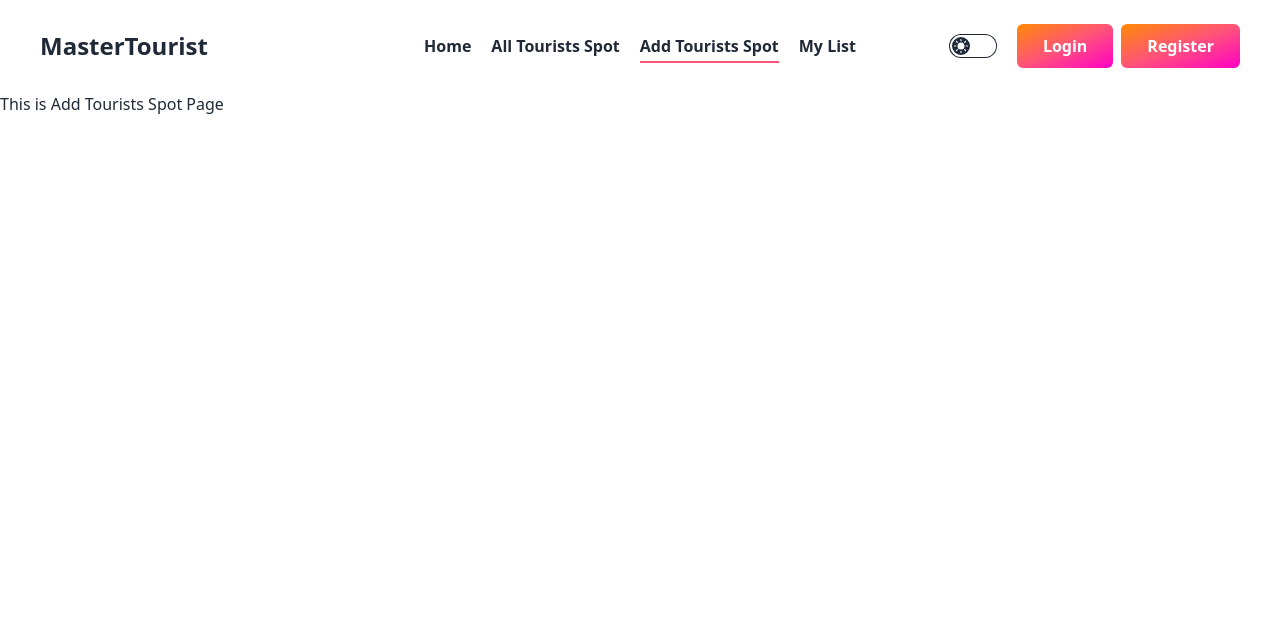
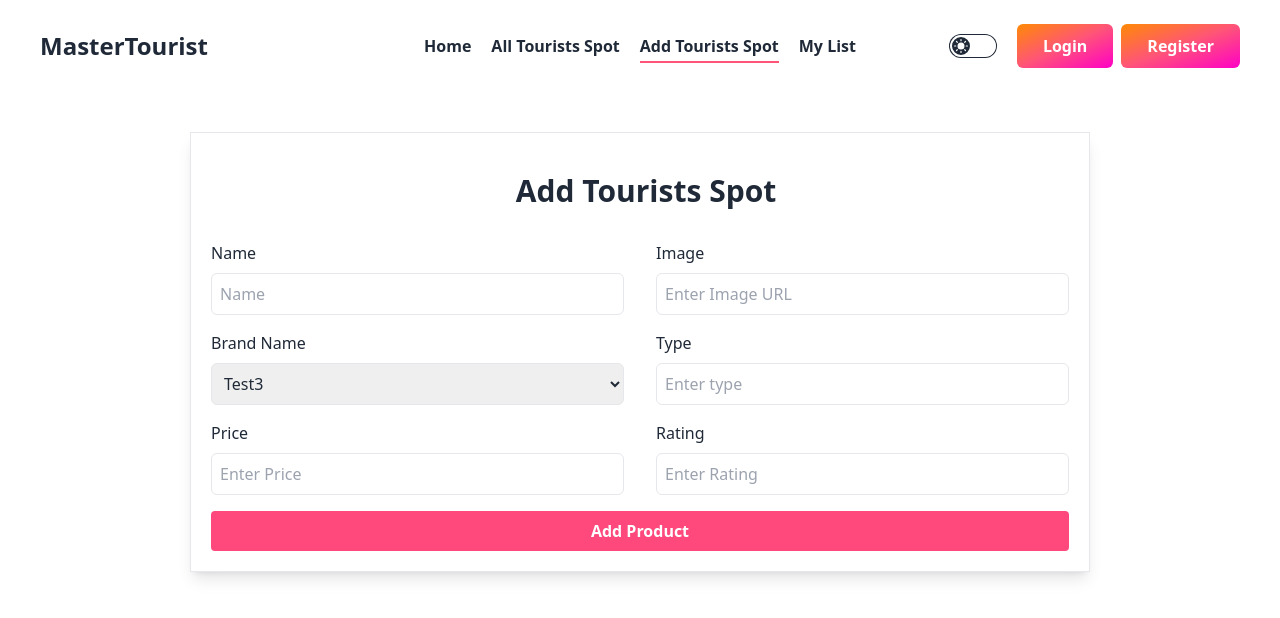
Before and after one commit to Sohana-Karniz-Mimmi/Turio-client, a React (Vite) app: page /addTourists in a window 1280 px wide. Shown: the top 618 px of the page. Built offline with nearby package versions, Linux system fonts and the light colour scheme; no server answers.

Commit message:
Add Tourists Spot route

```diff
--- a/src/Components/Navbar.jsx
+++ b/src/Components/Navbar.jsx
@@ -1,6 +1,7 @@
 import { useContext } from "react";
 import { Link, NavLink, useNavigate } from "react-router-dom";
 import { AuthContext } from "../AuthProvider/AuthProvider";
+import './navbar.css'
 // import logo from "../assets/logo3.svg"
 
 const Navbar = () => {
@@ -92,17 +93,31 @@ const Navbar = () => {
                 </div>
                 {
                     user ? <>
-                        <div className="btn btn-ghost btn-circle avatar tooltip hover:tooltip-open tooltip-left text-white" data-tip={user.displayName}>
+
+
+                        <ul className="mainMenuItem relative">
+                            <li>
+                                <div className="btn btn-ghost btn-circle avatar text-white">
                                     <div className=" w-12 rounded-full ">
                                         <img alt={"User"} src={user.photoURL} />
                                     </div>
                                 </div>
-                        <Link to={`/`} onClick={handleLogoutBtn} className="ml-3 md:mr-2 relative p-0.5 inline-flex items-center justify-center font-bold overflow-hidden group rounded-md">
+
+                                <ul className="subMenuItem absolute bg-white right-[-40px] p-4 z-10 w-[150px] border-t-2 border-[#ddd]">
+                                    <li>
+                                        <a className="">{user.displayName}</a>
+                                    </li>
+                                    <Link to={`/`} onClick={handleLogoutBtn} className="w-full mt-2 relative inline-flex items-center justify-center font-bold overflow-hidden group rounded-md">
                                         <span className="w-full h-full bg-gradient-to-br from-[#ff8a05] via-[#ff5478] to-[#ff00c6] group-hover:from-[#ff00c6] group-hover:via-[#ff5478] group-hover:to-[#ff8a05] absolute"></span>
-                            <span className="relative md:px-6 md:py-3 px-3 py-2 transition-all ease-out bg-[#141414] rounded-md group-hover:bg-opacity-0 duration-400">
+                                        <span className="relative md:px-3 md:py-1.5 px-3 py-1.5 transition-all ease-out rounded-md group-hover:bg-opacity-0 duration-400">
                                             <span className="relative text-white md:text-[16px] text-sm">Log Out</span>
                                         </span>
                                     </Link>
+                                </ul>
+
+                            </li>
+                        </ul>
+
                     </>
                         :
                         <>
--- /dev/null
+++ b/src/Components/navbar.css
@@ -0,0 +1,40 @@
+.subMenuItem {
+    list-style: none;
+    top: unset;
+    transform: scaleY(0);
+    transform-origin: top;
+    transition: .3s;
+    visibility: hidden;
+}
+
+ul.mainMenuItem li:hover ul.subMenuItem {
+    visibility: visible;
+    transform: scaleY(1);
+}
+
+/* ul.subMenuItem li {
+    float: none;
+} */
+
+/* ul.subMenuItem li a {
+    padding: 5px;
+    font-size: 13px;
+    text-transform: capitalize;
+    font-weight: 400;
+    transition: .6s;
+} */
+
+/* ul.subMenuItem li a:before {
+    content: "";
+    display: inline-block;
+    background: #ff5200;
+    width: 0px;
+    height: 2px;
+    margin-right: 10px;
+    vertical-align: middle;
+    transition: .6s;
+}
+
+ul.subMenuItem li:hover a:before {
+    width: 20px;
+} */
--- a/src/Pages/AddTourists.jsx
+++ b/src/Pages/AddTourists.jsx
@@ -1,9 +1,132 @@
-const addTourists = () => {
+const AddTourists = () => {
+
+    const handleAddProduct = (e) => {
+        e.preventDefault();
+    }
+
     return (
         <div>
-            This is Add Tourists Spot Page
+            <div className="gadgetContainer pt-10">
+                <div className="shadow-lg p-5 border md:w-[900px] w-full mx-auto  ">
+                    {/* Heading */}
+                    <div className="mt-5 mb-8">
+                        <p className="text-center text-3xl font-semibold">
+                            <span className="mr-3 text-[#FF497C]">
+                                <i className="bx bxs-alarm-add"></i>
+                            </span>
+                            <span className="">
+                                <span className="text-[#FF497C]">
+                                    {/* {update ? "Update " : "Add "} */}
+                                </span>
+                                Add Tourists Spot
+                            </span>
+                        </p>
+                    </div>
+                    {/* form */}
+                    <form onSubmit={handleAddProduct}>
+                        <div className="flex gap-8 ">
+                            <div className="flex-1">
+                                <label className="block mb-2 dark:text-white" htmlFor="name">
+                                    Name
+                                </label>
+                                <input
+                                    className="w-full p-2 border rounded-md focus:outline-[#FF497C]"
+                                    type="text"
+                                    placeholder="Name"
+                                    id="name"
+                                    name="name"
+                                />
+
+                                <label
+                                    className="block mt-4 mb-2 dark:text-white"
+                                    htmlFor="brand"
+                                >
+                                    Brand Name
+                                </label>
+                                <select
+                                    name="brand"
+                                    id="brand"
+                                    className="w-full p-2 border rounded-md focus:outline-[#FF497C]"
+                                    type="text"
+                                    placeholder="Select Brand"
+                                >
+                                    <option value="Test" selected>
+                                        Test
+                                    </option>
+                                    <option value="Test2" selected>
+                                        Test2
+                                    </option>
+                                    <option value="Test3" selected>
+                                        Test3
+                                    </option>
+                                </select>
+
+                                <label
+                                    className="block mt-4 mb-2 dark:text-white"
+                                    htmlFor="price"
+                                >
+                                    Price
+                                </label>
+                                <input
+                                    className="w-full p-2 border rounded-md focus:outline-[#FF497C]"
+                                    type="text"
+                                    placeholder="Enter Price"
+                                    id="Price"
+                                    name="price"
+                                />
+                            </div>
+                            {/* Right side */}
+                            <div className="flex-1">
+                                <label className="block mb-2 dark:text-white" htmlFor="image">
+                                    Image
+                                </label>
+                                <input
+                                    className="w-full p-2 border rounded-md focus:outline-[#FF497C]"
+                                    type="text"
+                                    placeholder="Enter Image URL"
+                                    id="image"
+                                    name="image"
+                                />
+                                <label className="block mb-2 mt-4 dark:text-white" htmlFor="type">
+                                    Type
+                                </label>
+                                <input
+                                    className="w-full p-2 border rounded-md focus:outline-[#FF497C]"
+                                    type="text"
+                                    placeholder="Enter type"
+                                    id="type"
+                                    name="type"
+                                />
+
+                                <label
+                                    className="block mt-4 mb-2 dark:text-white"
+                                    htmlFor="rating"
+                                >
+                                    Rating
+                                </label>
+                                <input
+                                    className="w-full p-2 border rounded-md focus:outline-[#FF497C]"
+                                    maxLength={5}
+                                    max={5}
+                                    min={0}
+                                    type="number"
+                                    placeholder="Enter Rating"
+                                    id="rating"
+                                    name="rating"
+                                />
+                            </div>
+                        </div>
+
+                        <input
+                            className="px-4 w-full py-2 mt-4 rounded hover:bg-[#ab3154]  bg-[#FF497C] duration-200 text-white cursor-pointer font-semibold"
+                            type="submit"
+                            value="Add Product"
+                        />
+                    </form>
+                </div>
+            </div>
         </div>
     );
 };
 
-export default addTourists;
+export default AddTourists;
```
Lines whose indentation alone changed are shown as unchanged.
